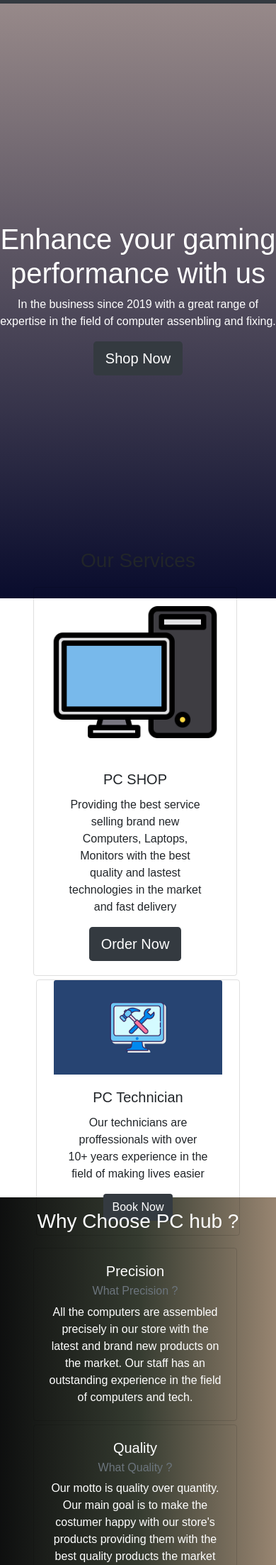
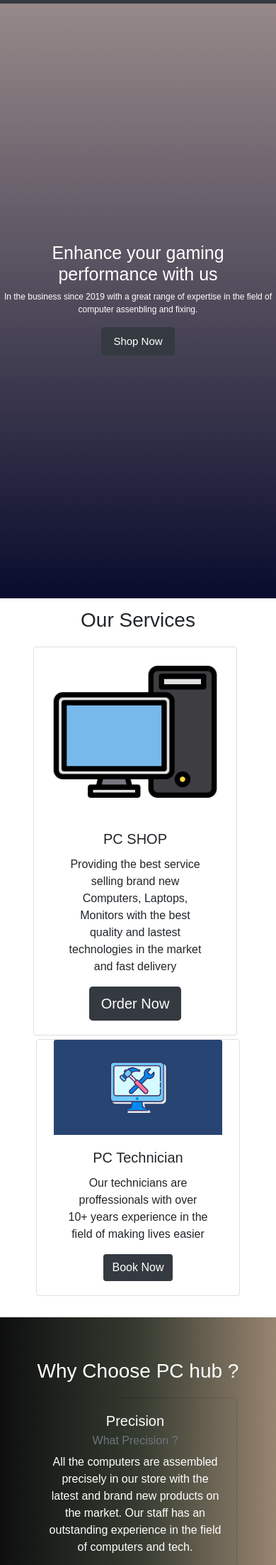
Before and after one commit to andreasarreqi/PcHub, a Django app: page / in a window 390 px wide. Shown: the part 51-2256 px from the top of the page at 71% size. Run offline with Django 3.2, Linux system fonts and the light colour scheme; some libraries are stand-ins or nearby versions.

Commit message:
Added media queries for 414px and 540px devices

```diff
--- a/static/css/base.css
+++ b/static/css/base.css
@@ -61,7 +61,7 @@ section h3 {
     justify-content: center;
     align-items: center;
     text-align: center;
-    height: 100vh;
+    height: 120vh;
 }
 
 .third-section {
@@ -115,14 +115,15 @@ section h3 {
 
 /*------------------------------------------ List styling */
 
-.container-fluid{
+.container-fluid {
     align-items: center;
     text-align: center;
     margin-top: 50px;
 }
+
 .container-fluid a {
     text-decoration: none;
-    color:black;
+    color: black;
 }
 
 .container-fluid a:hover {
@@ -146,19 +147,102 @@ section h3 {
     html {
         overflow-x: hidden;
     }
+
     h1 {
         font-size: 25px;
     }
+
     .first-section p {
         font-size: 12px;
     }
+
     .first-section a {
         font-size: 15px;
     }
-    .second-section{
+
+    .second-section {
         height: 150vh;
     }
-    .third-section{
+
+    .third-section {
         height: 120vh;
     }
 }
+
+@media only screen and (max-width: 375px) {
+    html {
+        overflow-x: hidden;
+    }
+
+    h1 {
+        font-size: 20px;
+    }
+
+    .first-section p {
+        font-size: 12px;
+    }
+
+    .first-section a {
+        font-size: 15px;
+    }
+
+    .second-section {
+        height: 150vh;
+    }
+
+    .third-section {
+        height: 130vh;
+    }
+}
+
+@media only screen and (max-width: 414px) {
+    html {
+        overflow-x: hidden;
+    }
+
+    h1 {
+        font-size: 25px;
+    }
+
+    .first-section p {
+        font-size: 12px;
+    }
+
+    .first-section a {
+        font-size: 15px;
+    }
+
+    .second-section {
+        height: 120vh;
+    }
+
+    .third-section {
+        height: 110vh;
+    }
+}
+
+@media only screen and (max-width: 540px) {
+    html {
+        overflow-x: hidden;
+    }
+
+    h1 {
+        font-size: 25px;
+    }
+
+    .first-section p {
+        font-size: 12px;
+    }
+
+    .first-section a {
+        font-size: 15px;
+    }
+
+    .second-section {
+        height: 120vh;
+    }
+
+    .third-section {
+        height: 110vh;
+    }
+}
```
Lines whose indentation alone changed are shown as unchanged.
